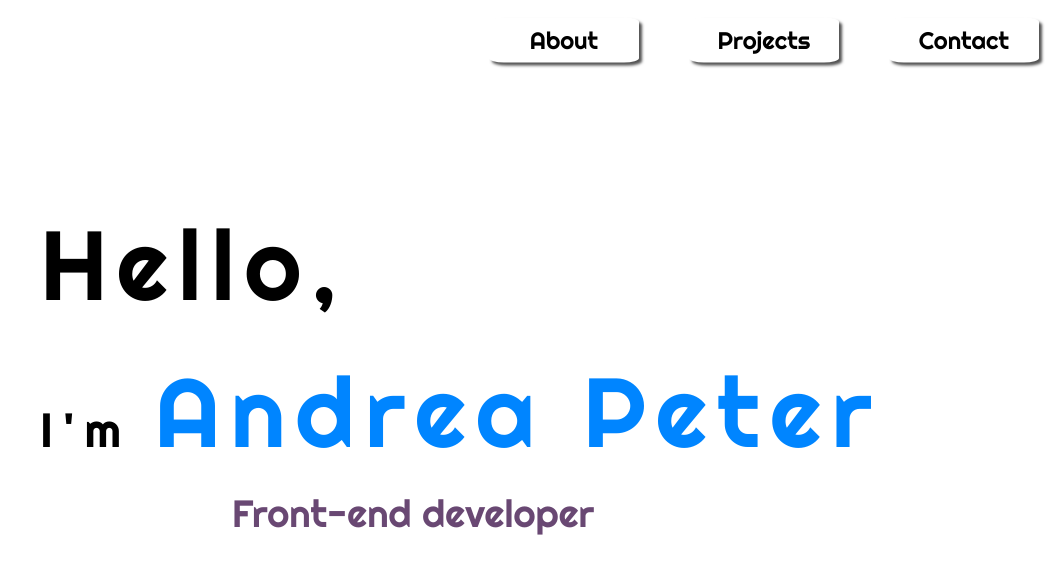
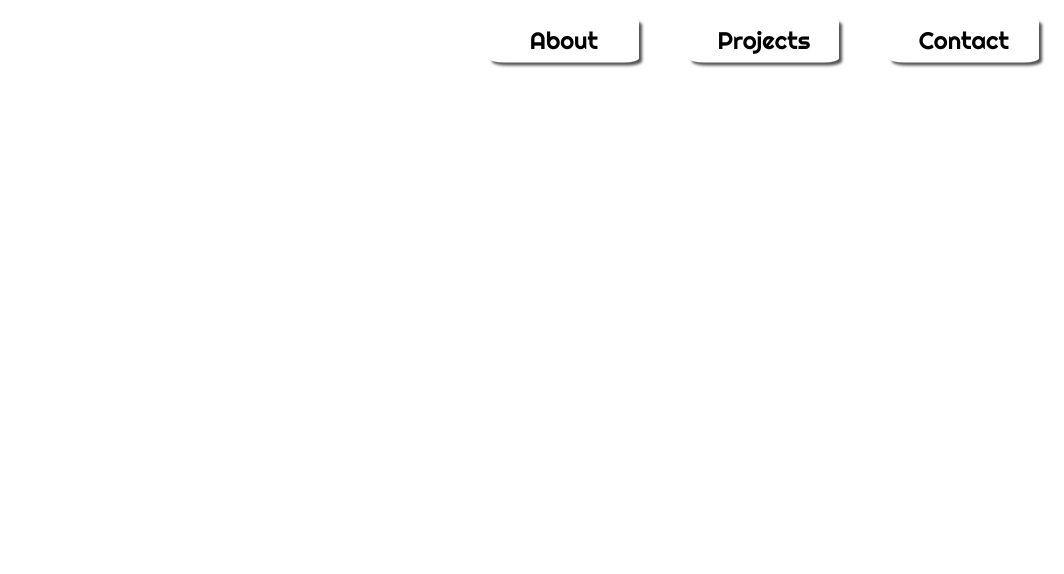
Before and after one commit to pandi1813/portfolio, a React (Create React App) app: page / in a window 1280 px wide. Shown: the top 574 px of the page, without its empty margins (216-1280 px from the left). Built offline with nearby package versions, Linux system fonts and the light colour scheme.

Commit message:
changed script order in json file and added /portfolio route to home page

```diff
--- a/package.json
+++ b/package.json
@@ -17,9 +17,9 @@
     "web-vitals": "^2.1.4"
   },
   "scripts": {
+    "start": "react-scripts start",
     "predeploy": "npm run build",
     "deploy": "gh-pages -d build",
-    "start": "react-scripts start",
     "build": "react-scripts build",
     "test": "react-scripts test",
     "eject": "react-scripts eject"
--- a/src/App.js
+++ b/src/App.js
@@ -11,7 +11,7 @@
     <Router>
       <NavBar />
       <Routes>
-        <Route path='/' element={<HomePage/>} />
+        <Route path='/portfolio' element={<HomePage/>} />
         <Route path='/about' element={<AboutPage/>} />
         <Route path='/projects' element={<ProjectsPage/>} />
         <Route path='/contact' element={<ContactPage/>} />
```
